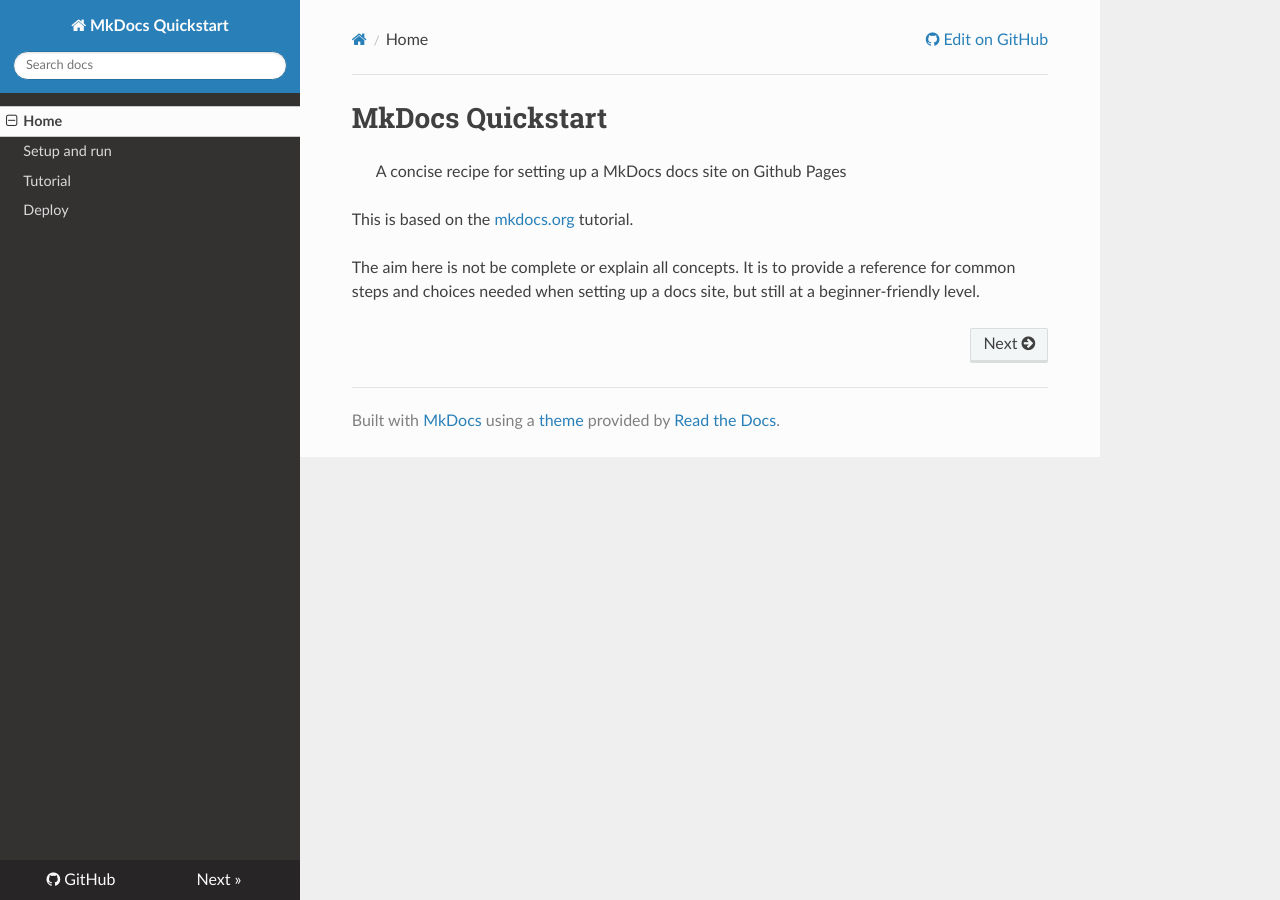
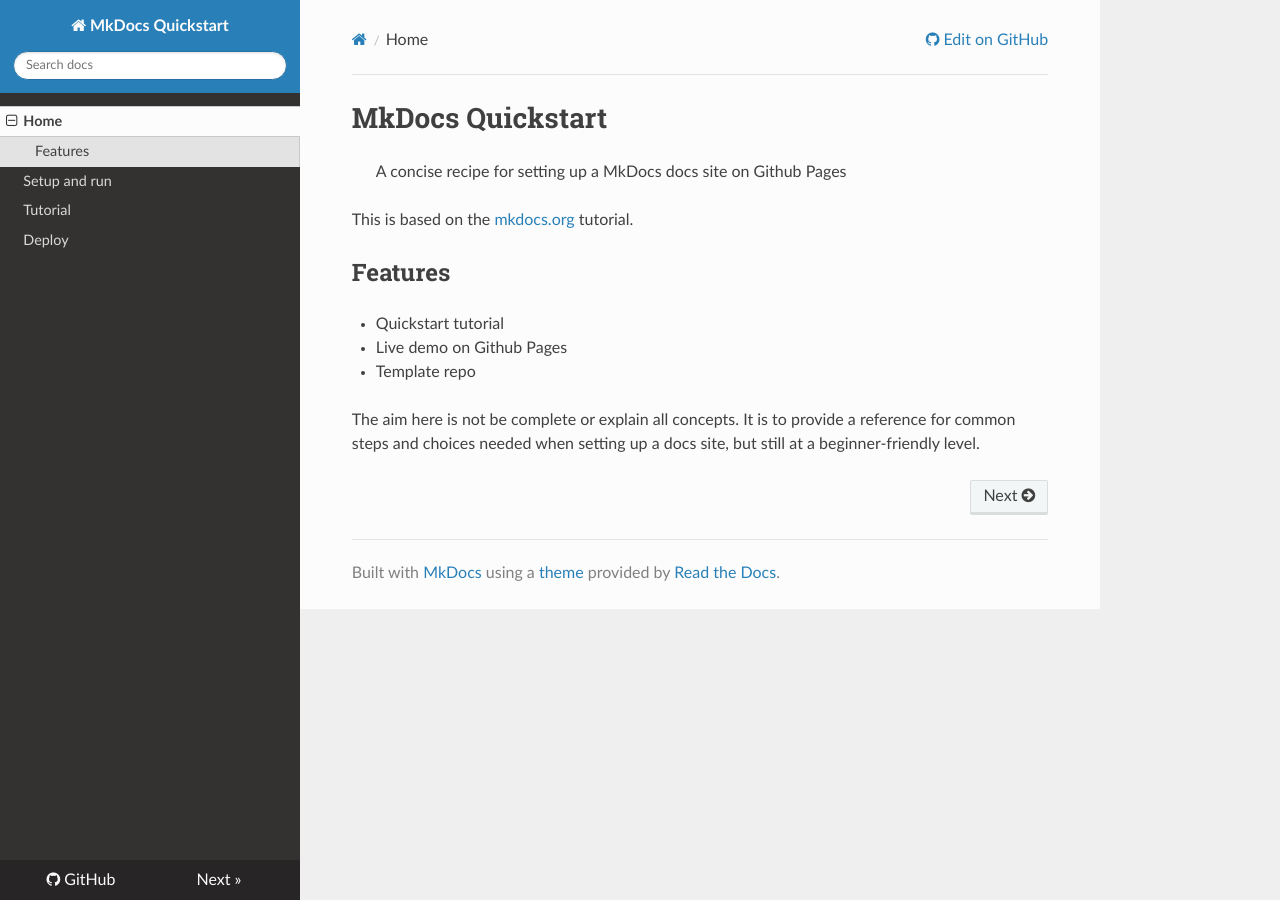
Before and after one commit to MichaelCurrin/mkdocs-quickstart, an MkDocs documentation site: the page built from docs/index.md, in a window 1280 px wide. Built offline with MkDocs 1.6.1, drawn with Linux system fonts in a browser that asks for light colours; nearby versions of some CDN libraries.

Commit message:
Update index.md

```diff
--- a/docs/index.md
+++ b/docs/index.md
@@ -4,4 +4,11 @@
 
 This is based on the [mkdocs.org](https://www.mkdocs.org/) tutorial.
 
+## Features
+
+- Quickstart tutorial
+- Live demo on Github Pages
+- Template repo
+
+
 The aim here is not be complete or explain all concepts. It is to provide a reference for common steps and choices needed when setting up a docs site, but still at a beginner-friendly level.
```
